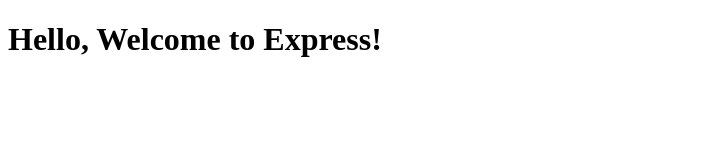
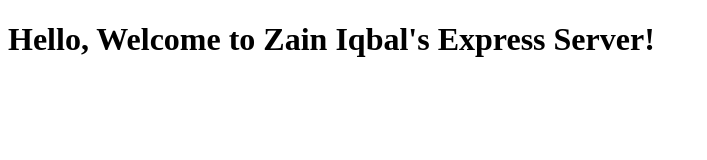
Before and after one commit to zain-iqbal-3000/express-deploy, a website: page index.html in a window 1280 px wide. Shown: the whole page, without its empty margins (0-707 px from the left). Drawn offline with Linux system fonts and the light colour scheme.

Commit message:
made changes to frontend

```diff
--- a/index.html
+++ b/index.html
@@ -6,6 +6,6 @@
     <title>Express.js Frontend</title>
 </head>
 <body>
-    <h1>Hello, Welcome to Express!</h1>
+    <h1>Hello, Welcome to Zain Iqbal's Express Server!</h1>
 </body>
 </html>
```
